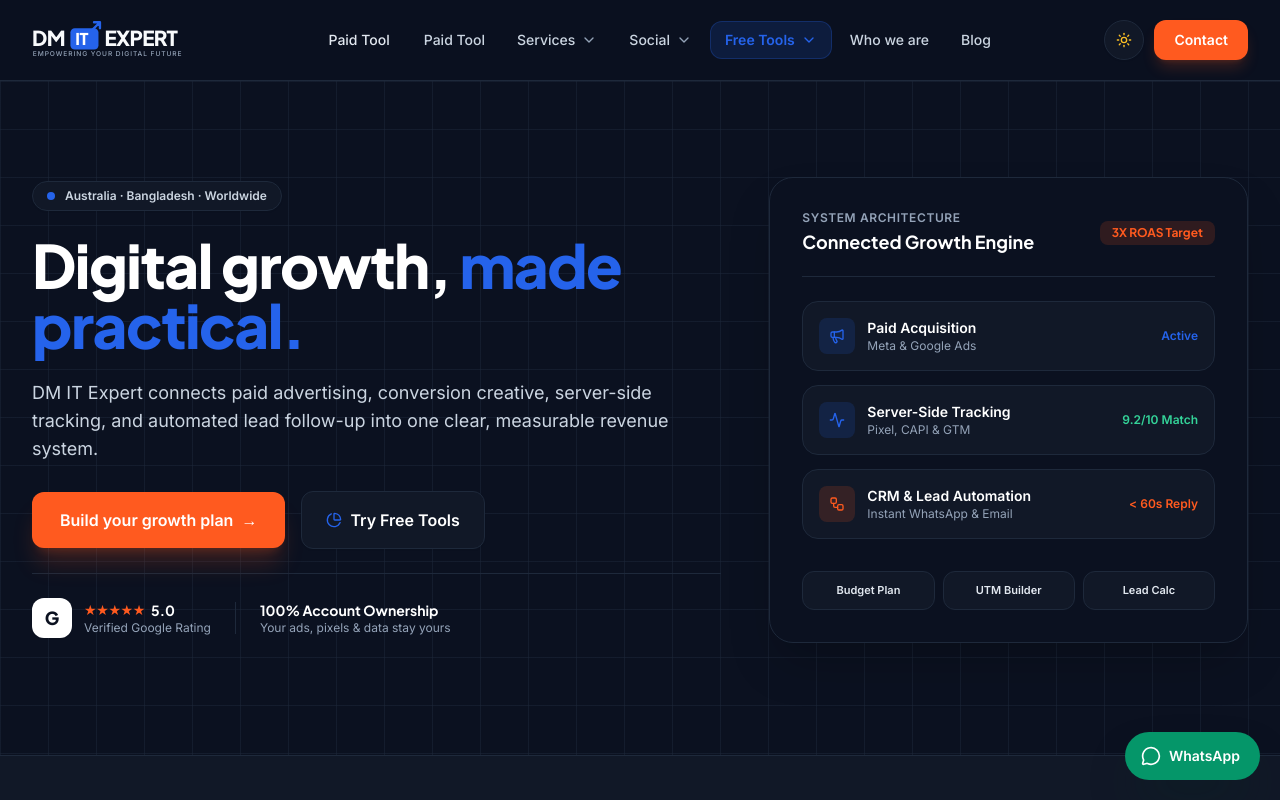
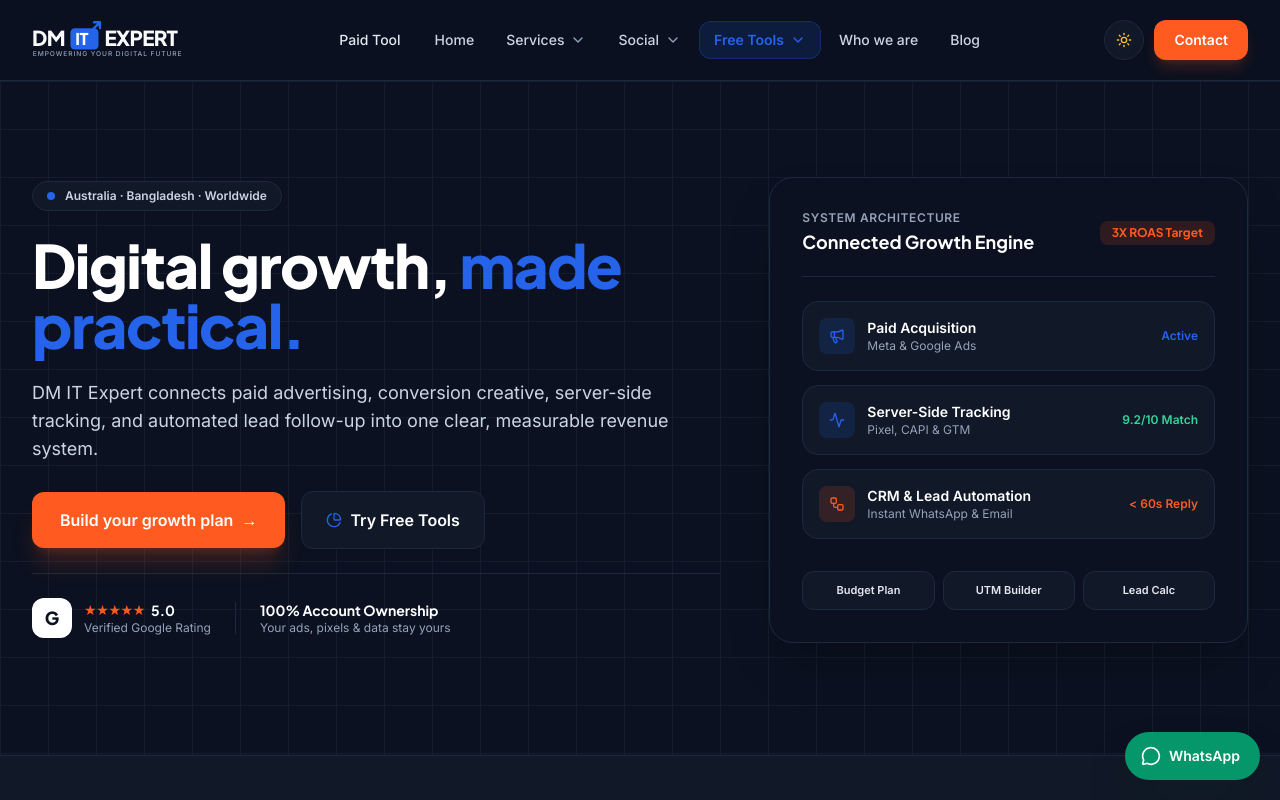
Before and after one commit to ap2850127-lang/DM-IT-EXPERT, a plain HTML site: page DM IT EXPERT Website ( Code )/index.html in a window 1280 px wide. Shown: the top 800 px of the page. Drawn offline with nearby package versions, Linux system fonts and the light colour scheme.

Commit message:
Update index.html

```diff
--- a/DM IT EXPERT Website ( Code )/index.html
+++ b/DM IT EXPERT Website ( Code )/index.html
@@ -160,10 +160,12 @@
         <!-- 1. Home -->
       <a href="shop.html" class="block text-left px-4 py-3 rounded-xl text-sm font-medium text-slate-700 dark:text-slate-200 hover:bg-slate-100 dark:hover:bg-[#1E293B]">Paid Tool</a>
 
-        <!-- 2. Paid Tool -->
-       <a href="shop.html" data-nav="paid-tool" class="nav-item px-3.5 py-2 rounded-xl text-sm font-medium text-slate-600 dark:text-slate-300 hover:text-[#0B1120] dark:hover:text-white hover:bg-slate-100 dark:hover:bg-[#111827] transition">
-  Paid Tool
-</a>
+
+
+
+       <button type="button" onclick="showView('home')" data-nav="home" class="nav-item px-3.5 py-2 rounded-xl text-sm font-medium text-slate-600 dark:text-slate-300 hover:text-[#0B1120] dark:hover:text-white hover:bg-slate-100 dark:hover:bg-[#111827] transition">
+  Home
+</button>
 
         <!-- 3. Services ⌄ Dropdown -->
         <div class="nav-dropdown relative">
```
